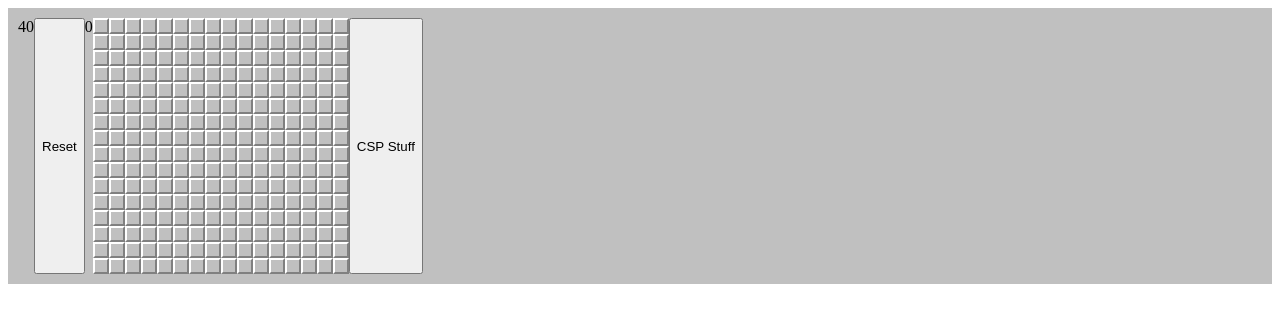
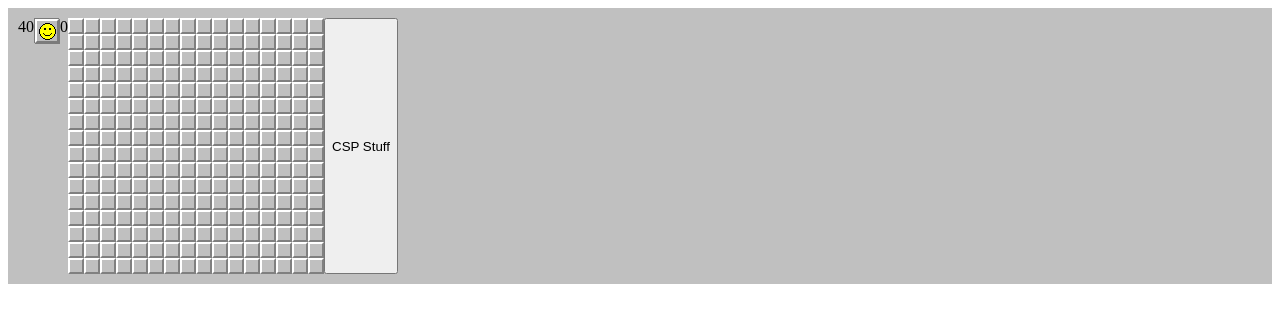
Before and after one commit to tzxb018/MinesweeperSolver, a React app: page / in a window 1280 px wide. Shown: the top 322 px of the page. Built offline with nearby package versions, Linux system fonts and the light colour scheme.

Commit message:
fixed component identification issue and began animating the reset button

```diff
--- a/src/components/Cell/index.jsx
+++ b/src/components/Cell/index.jsx
@@ -30,7 +30,7 @@ export default class Cell extends Component {
   render() {
     if (this.props.flagged) {
       return (<div className={styles['flagged']} onContextMenu={this.rightClickHandler} />);
-    } else if (this.props.component > 0 && this.props.component <= 8) {
+    } else if (this.props.hidden && this.props.component > 0 && this.props.component <= 8) {
       const s = `comp${this.props.component}`;
       return (<div className={styles[s]} onClick={this.clickHandler} onContextMenu={this.rightClickHandler} />);
     } else if (this.props.hidden) {
--- a/src/components/ResetButton/index.jsx
+++ b/src/components/ResetButton/index.jsx
@@ -5,7 +5,10 @@ import styles from './style.scss';
 
 export default class ResetButton extends React.Component {
   static propTypes = {
+    // state props
+    smile: PropTypes.string.isRequired,
     // dispatch props
+    changeSmile: PropTypes.func.isRequired,
     resetBoard: PropTypes.func.isRequired,
   };
 
@@ -13,11 +16,21 @@ export default class ResetButton extends React.Component {
     this.props.resetBoard();
   }
 
+  mouseDownHandler = () => {
+    this.props.changeSmile('PRESSED');
+  }
+
+  mouseUpHandler = () => {
+    this.props.changeSmile('SMILE');
+  }
+
   render() {
     return (
-      <button className={styles['button']} onClick={this.clickHandler}>
-        Reset
-      </button>
+      <div className={styles[this.props.smile]}
+        onClick={this.clickHandler}
+        onMouseDown={this.mouseDownHandler}
+        onMouseUp={this.mouseUpHandler}
+      />
     );
   }
 }
--- a/src/components/ResetButton/style.scss
+++ b/src/components/ResetButton/style.scss
@@ -1,5 +1,27 @@
 :local {
-  .button {
-    display: inline-block;
+  .SMILE {
+    background: url('../../images/smile/smile.png');
+    height: 26px;
+    width: 26px;
+  }
+
+  .LOST {
+    @extend .SMILE;
+    background: url('../../images/smile/smile_lost.png');
+  }
+
+  .PRESSED {
+    @extend .SMILE;
+    background: url('../../images/smile/smile_clicked.png');
+  }
+
+  .SCARED {
+    @extend .SMILE;
+    background: url('../../images/smile/smile_scared.png');
+  }
+
+  .WON {
+    @extend .SMILE;
+    background: url('../../images/smile/smile_won.png');
   }
 }
--- a/src/containers/ResetButtonContainer.js
+++ b/src/containers/ResetButtonContainer.js
@@ -1,13 +1,20 @@
 import { connect } from 'react-redux';
 
 import ResetButton from 'components/ResetButton/index.jsx';
-import { resetBoard } from 'actions/boardActions.js';
+import {
+  changeSmile,
+  resetBoard,
+} from 'actions/boardActions.js';
 
-const mapStateToProps = () => ({
-
+const mapStateToProps = state => ({
+  smile: state.board.get('smile'),
 });
 
 const mapDispatchToProps = dispatch => ({
+  changeSmile: (newSmile) => {
+    dispatch(changeSmile(newSmile));
+  },
+
   resetBoard: () => {
     dispatch(resetBoard());
   },
--- a/src/faceStates.js
+++ /dev/null
@@ -1,7 +0,0 @@
-export default {
-  CLICKED: 'CLICKED',
-  LOST: 'LOST',
-  OK: 'OK',
-  SCARED: 'SCARED',
-  WON: 'WON',
-};
--- a/src/reducers/board.js
+++ b/src/reducers/board.js
@@ -7,7 +7,6 @@ import {
   REVEAL_CELL,
   TOGGLE_FLAG,
 } from 'actions/boardActions';
-import faceState from 'faceStates';
 
 import {
   flagMines,
@@ -45,7 +44,7 @@ const initialState = Immutable.Map({
   numFlagged: 0,
   numMines: 40,
   numRevealed: 0,
-  smile: faceState.OK,
+  smile: 'SMILE',
   components: Immutable.List(),
 });
 
@@ -54,9 +53,7 @@ const board = (state = initialState, action) => {
   switch (action.type) {
   // changes the smile
   case CHANGE_SMILE:
-    let changeSmile = state;
-    changeSmile = changeSmile.set('smile', action.newSmile);
-    return changeSmile;
+    return state.set('smile', action.newSmile);
 
   // generates CSP variables
   case GENERATE_CSP_VARIABLES:
--- a/src/reducers/utils/cspUtils.js
+++ b/src/reducers/utils/cspUtils.js
@@ -174,7 +174,7 @@ export const buildConstraint = (variables, x, y, numMines) => {
  * @param {*} key
  */
 const constraintContains = (constraint, key) => {
-  for (let i = 0; i < constraint.length; i++) {
+  for (let i = 0; i < constraint[0].length; i++) {
     if (constraint[0][i] === key) {
       return true;
     }
@@ -228,7 +228,6 @@ export const separateComponents = (vars, constrs) => {
     if (!variables[i].visited) {
       const stack = [];
       stack.push(i);
-      variables[i].visited = true;
       const component = {
         constraints: [],
         variables: [],
@@ -241,7 +240,6 @@ export const separateComponents = (vars, constrs) => {
               const key = constraints[j][0][k];
               if (!variables[key].visited) {
                 stack.push(key);
-                variables[key].visited = true;
               }
             }
             // cut visited contraint from the list to the component
@@ -249,6 +247,7 @@ export const separateComponents = (vars, constrs) => {
           }
         }
         // shift visited variable from the stack to the component
+        variables[stack[0]].visited = true;
         component.variables.push(vars[stack.shift()]);
       }
       // add completed component to the list
```
